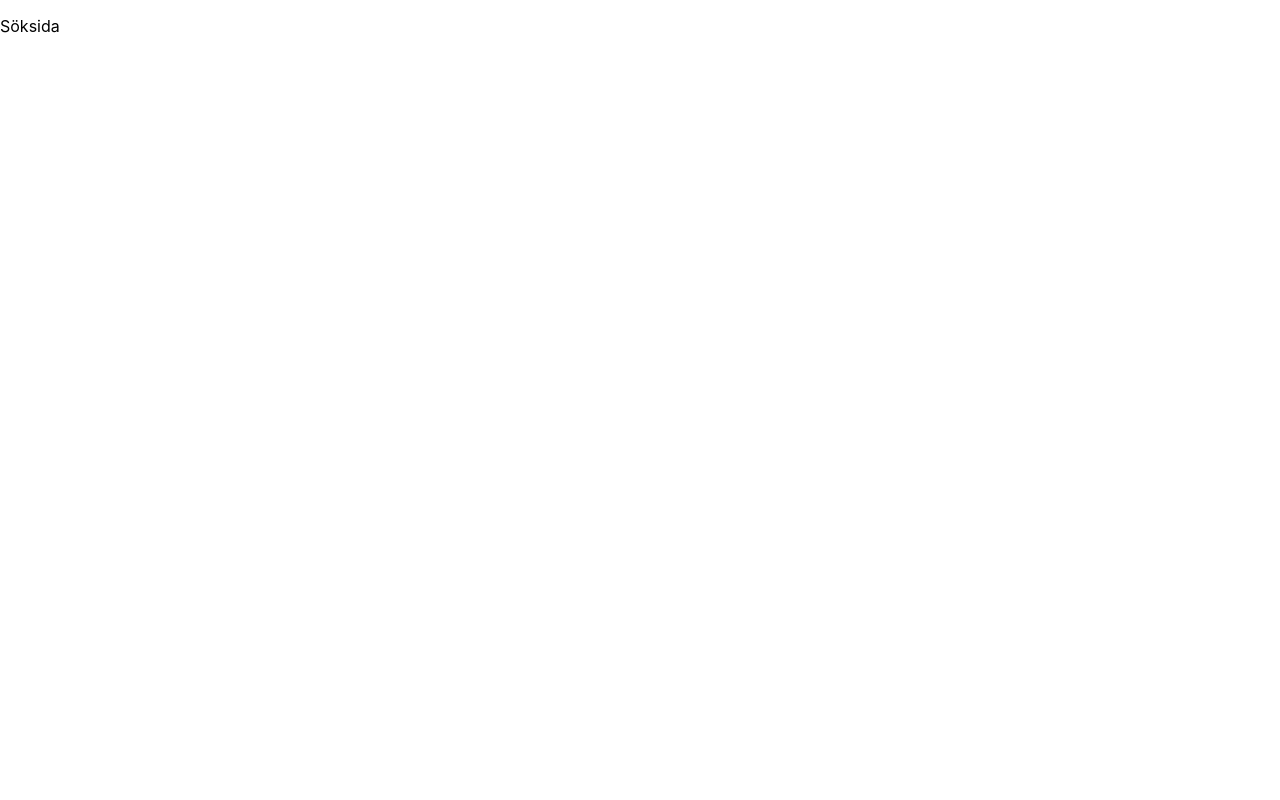
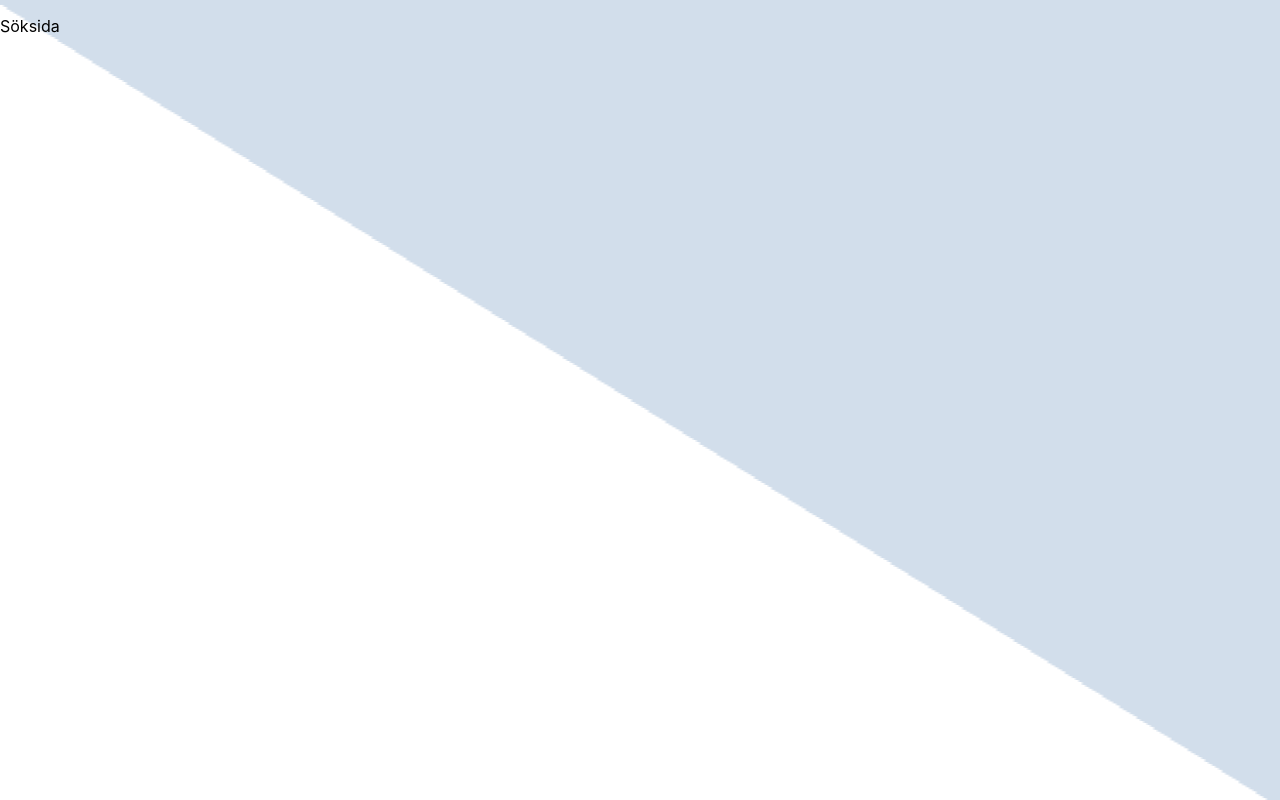
Before and after one commit to alfredRundqvist/TNM040, a React (Create React App) app: page / in a window 1280 px wide. Built offline with nearby package versions, Linux system fonts and the light colour scheme.

Commit message:
Added background

```diff
--- a/package.json
+++ b/package.json
@@ -8,7 +8,8 @@
     "@testing-library/react": "^11.1.0",
     "@testing-library/user-event": "^12.1.10",
     "react": "^17.0.2",
-    "react-dom": "^17.0.2",
+    "react-router": "^5.2.1",
+    "react-router-dom": "^5.3.0",
     "react-scripts": "4.0.3",
     "web-vitals": "^1.0.1"
   },
@@ -17,7 +18,7 @@
     "build": "react-scripts build",
     "test": "react-scripts test",
     "eject": "react-scripts eject",
-	"predeploy": "npm run build",
+    "predeploy": "npm run build",
     "deploy": "gh-pages -d build"
   },
   "eslintConfig": {
--- a/src/App.css
+++ b/src/App.css
@@ -0,0 +1,6 @@
+body {
+    background-image: url("images/bakgrund.png");
+    background-repeat: no-repeat;
+    background-attachment: fixed;
+    background-size: 100% 100%;
+}
```
Also changed, not shown: src/images/bakgrund.png (added), 1 other file (tests, documents, lock files or other folders).
